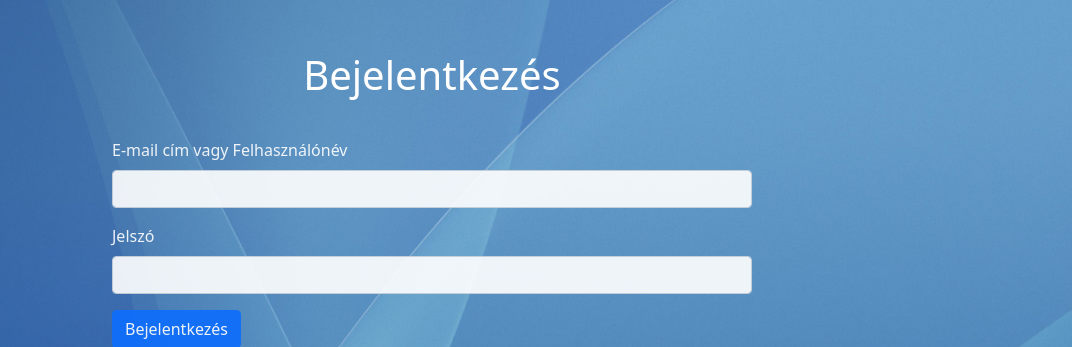
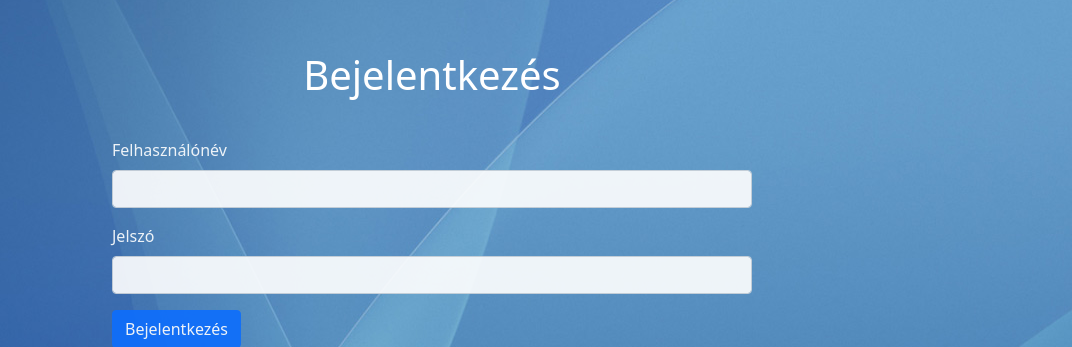
Before and after one commit to TomasCall/Sz-ml-z-sKATAWEB, a Flask app: page /login in a window 1280 px wide. Shown: the part 54-401 px from the top of the page, without its empty margins (208-1280 px from the left). Run offline with Flask 2, Linux system fonts and the light colour scheme; some libraries are stand-ins or nearby versions.

Commit message:
Email login kivéve

```diff
--- a/app.py
+++ b/app.py
@@ -50,7 +50,7 @@ def login():
         username = request.form["username"]
         password = request.form["password"]
         cursor = mysql.connection.cursor()
-        command = f"SELECT felhasznalonev,email,jelszo FROM user WHERE felhasznalonev = '{username}' or email='{username}'"
+        command = f"SELECT felhasznalonev,email,jelszo FROM user WHERE felhasznalonev = '{username}'"
         cursor.execute(command)
         account = cursor.fetchall()
         cursor.close()
--- a/templates/login.html
+++ b/templates/login.html
@@ -25,7 +25,7 @@
         <h1 class="topic">Bejelentkezés</h1>
         <form id="myform" method="POST" action="/login">
             <div class="mb-3">
-                <label for="Email" class="form-label text-white">E-mail cím vagy Felhasználónév</label>
+                <label for="Email" class="form-label text-white">Felhasználónév</label>
                 <input type="text" class="form-control" id="Email" name="username">
             </div>
             <div class="mb-3">
```
